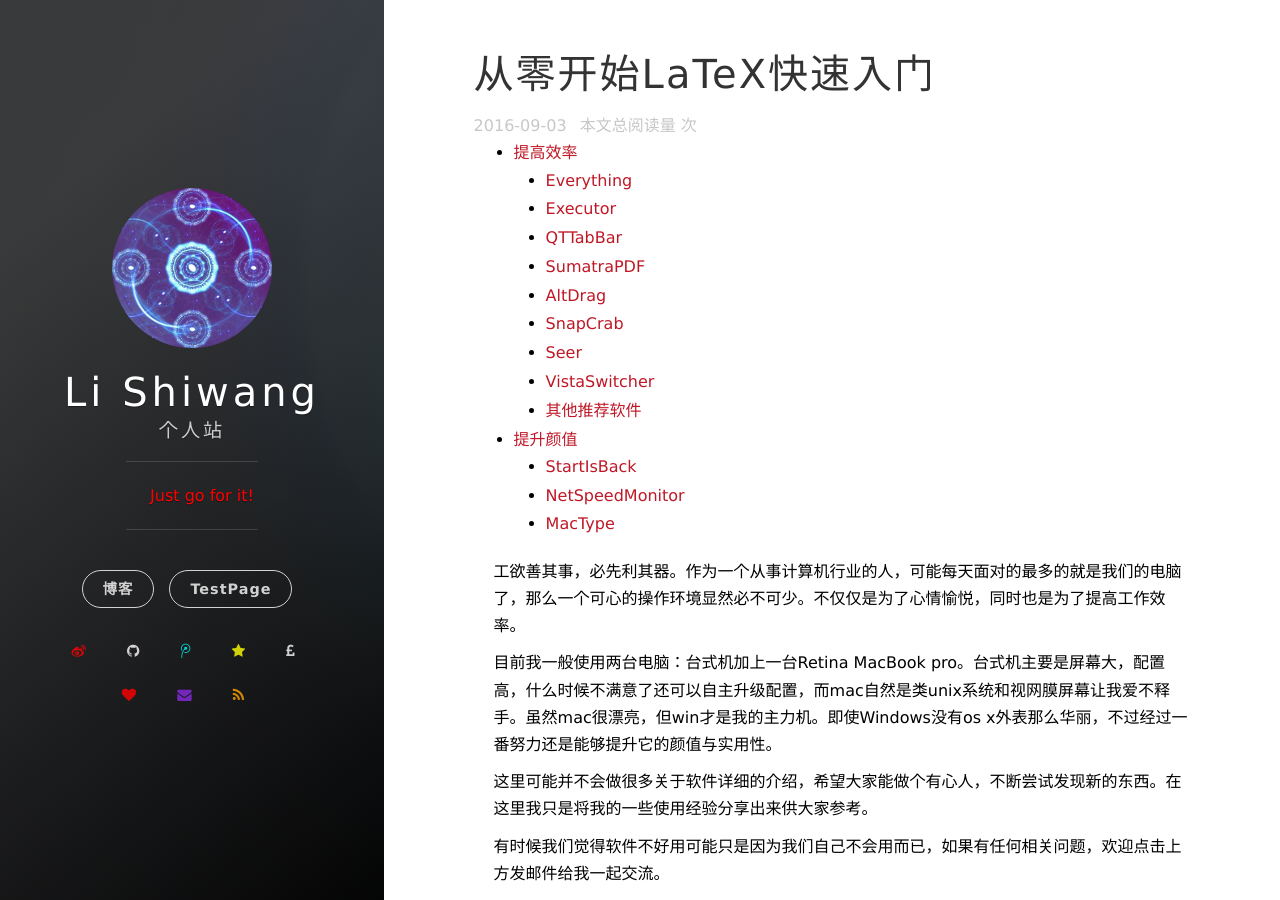
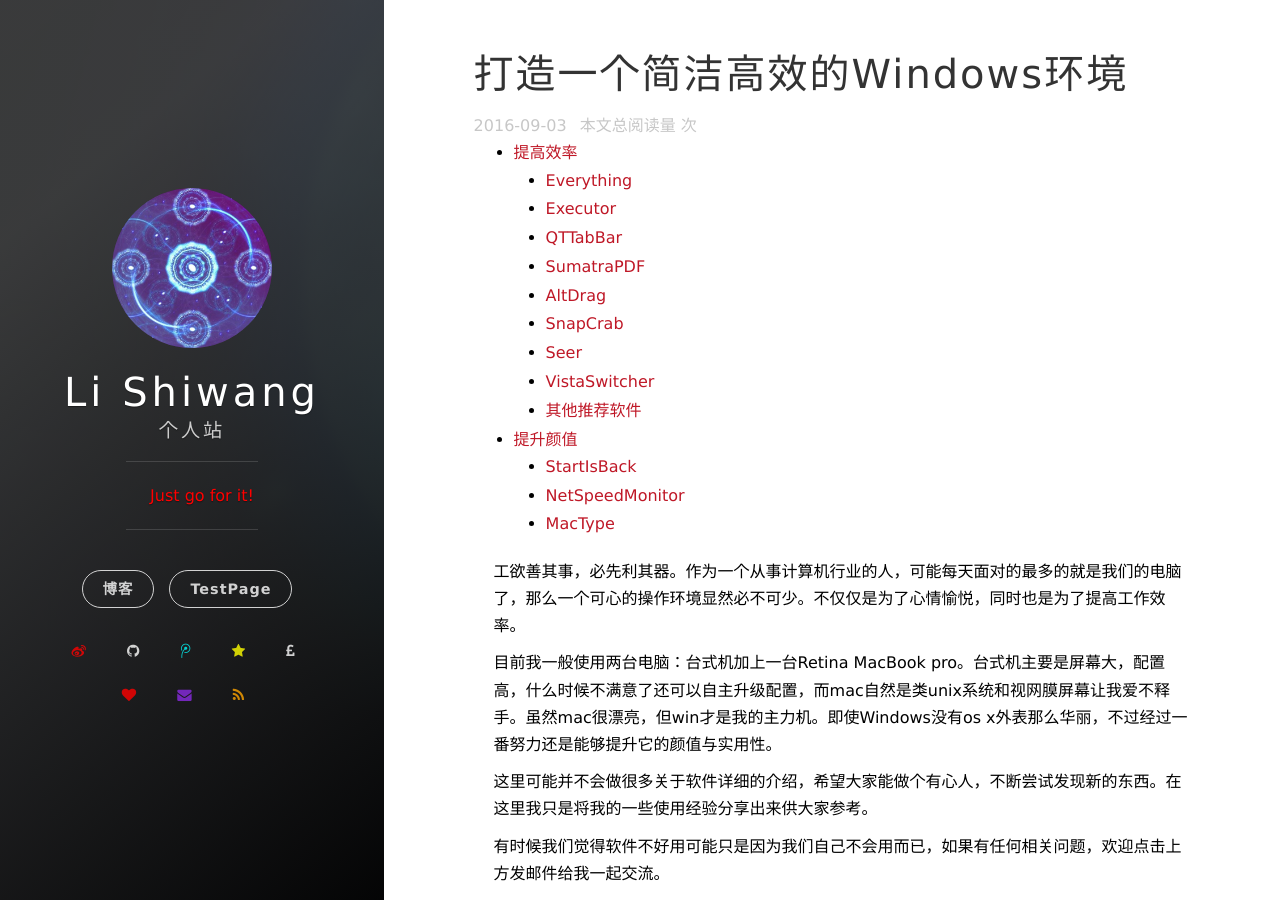
Before and after one commit to jggnice/jggnice.github.io, a Jekyll site: the page built from _posts/2016-09-03-windows-environment.md, in a window 1280 px wide and 900 px high. Built offline with Jekyll 4.4.1, drawn with Linux system fonts in a browser that asks for light colours; nearby versions of some CDN libraries; comment, search, counter and statistics services are not loaded.

Commit message:
new post

```diff
--- a/_posts/2016-09-03-windows-environment.md
+++ b/_posts/2016-09-03-windows-environment.md
@@ -1,8 +1,6 @@
 ---
 layout: post
 title: 打造一个简洁高效的Windows环境
-tlayout: post
-title: 从零开始LaTeX快速入门
 date: 2016-09-03 07:00:25
 tags: Windows
 ---
```
